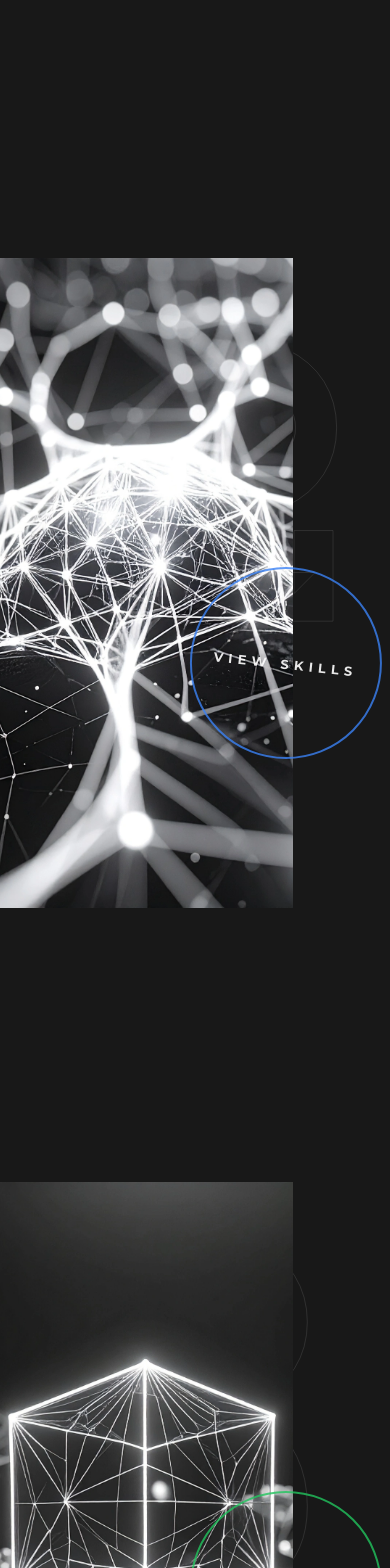
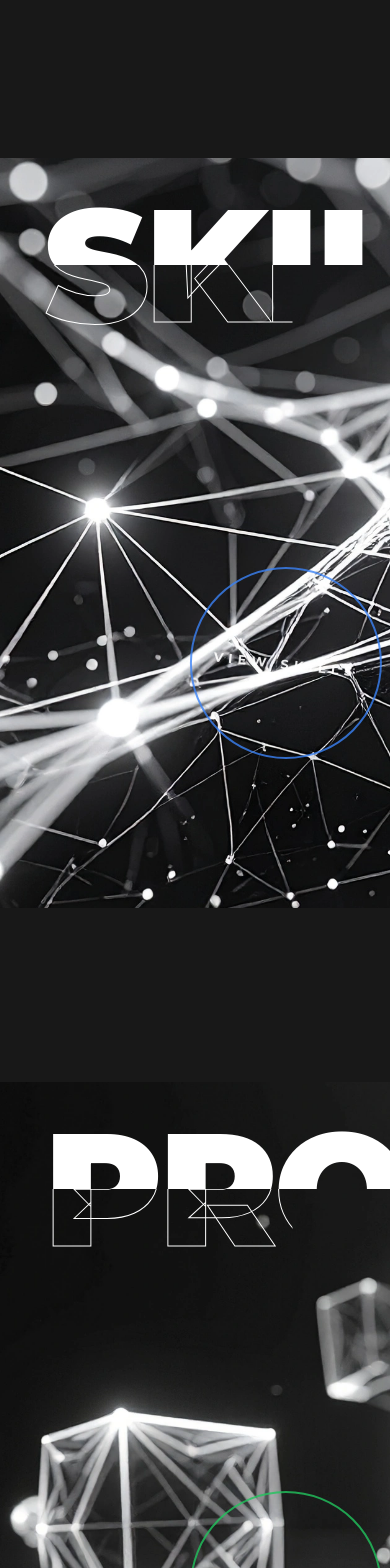
Before and after one commit to Kyaa-A/portfolio-showcase, a Next.js app: page / in a window 390 px wide. Shown: the part 860-2428 px from the top of the page. Built offline with nearby package versions, Linux system fonts and the light colour scheme.

Commit message:
Landing Page Done, need to be responsive

```diff
--- a/src/components/sections/NewSiteSection.tsx
+++ b/src/components/sections/NewSiteSection.tsx
@@ -11,7 +11,7 @@ export function NewSiteSection() {
     <section className="min-h-screen bg-background relative flex items-center overflow-hidden">
               {/* Video on the right side */}
                   <motion.div
-            className="absolute right-60 top-3/5 -translate-y-1/2 z-10 w-[36rem] h-[40rem]"
+            className="absolute left-[38%] top-[55%] -translate-y-1/2 z-10 w-[42rem] h-[46rem]"
             initial={{ opacity: 0, scale: 0.8, x: 50, rotate: -5 }}
             animate={{
               opacity: isVideoVisible ? 1 : 0,
@@ -66,9 +66,8 @@ export function NewSiteSection() {
                   transition: { duration: 0.2, ease: "easeOut" }
                 }}
               >
-                NEW SIT
+                NEW SITE
               </motion.span>
-              <span className="text-white">E</span>
             </span>
           </motion.h1>
 
--- a/src/components/sections/ProjectsSubsection.tsx
+++ b/src/components/sections/ProjectsSubsection.tsx
@@ -22,19 +22,17 @@ export function ProjectsSubsection() {
       const cx = rect.left + rect.width / 2;
       const cy = rect.top + rect.height / 2;
 
-      // Magnetic (inverse) mapping: move opposite to cursor, more sensitive
       const vw = window.innerWidth || 1;
       const vh = window.innerHeight || 1;
       const normX = (mouseX - cx) / vw;
       const normY = (mouseY - cy) / vh;
-      const maxOffsetX = 120; // bigger container
+      const maxOffsetX = 120;
       const maxOffsetY = 60;
       const targetX = Math.max(Math.min(-normX * maxOffsetX * 2, maxOffsetX), -maxOffsetX);
       const targetY = Math.max(Math.min(-normY * maxOffsetY * 2, maxOffsetY), -maxOffsetY);
       mvX.set(targetX);
       mvY.set(targetY);
 
-      // inside detection
       const radius = rect.width / 2;
       const distToCenter = Math.hypot(mouseX - cx, mouseY - cy);
       setIsInside(distToCenter <= radius);
@@ -47,14 +45,12 @@ export function ProjectsSubsection() {
         style={{ x, y }}
       >
         <div className="relative w-48 h-48 flex items-center justify-center">
-          {/* Ring border fades when inside */}
           <motion.div
             className="absolute inset-0 rounded-full border-2"
             animate={{ opacity: isInside ? 0 : 1, borderColor: 'rgba(34, 197, 94, 0.8)' }}
             transition={{ duration: 0.12 }}
           />
 
-          {/* Radial fill from center */}
           <motion.div
             className="absolute inset-0 rounded-full bg-green-500"
             initial={false}
@@ -63,7 +59,6 @@ export function ProjectsSubsection() {
             style={{ transformOrigin: 'center center' }}
           />
 
-          {/* Rotating text (outside state) */}
           <motion.div
             className="absolute inset-0 flex items-center justify-center"
             animate={{ rotate: 360, opacity: isInside ? 0 : 1 }}
@@ -74,7 +69,6 @@ export function ProjectsSubsection() {
             </span>
           </motion.div>
 
-          {/* Inside text when overlapped */}
           <motion.div
             className="absolute inset-0 flex items-center justify-center"
             animate={{
@@ -112,25 +106,90 @@ export function ProjectsSubsection() {
 
   return (
     <div className="min-h-screen relative overflow-hidden mt-20">
-      {/* Left Content Area - 75% width */}
+      {/* Main Content Area - 75% width */}
       <div className="w-[75%] h-screen relative">
+        {/* Content Container */}
+        <div className="relative h-full">
+          {/* Title Container - positioned relative to parent */}
+          <div className="relative w-full" style={{ height: '180px' }}>
+            {/* Animated Text - now positioned relative to this container */}
+            <div className="absolute inset-x-0 bottom-0 z-20" style={{ top: '45%', paddingLeft: '15%' }}>
+              <motion.div
+                className="relative"
+                initial="hidden"
+                whileInView="visible"
+                exit="hidden"
+                viewport={{ margin: "-100px" }}
+              >
+                {/* Top half - solid white */}
+                <div
+                  className="absolute text-[160px] font-black uppercase tracking-tight text-white flex"
+                  style={{
+                    clipPath: 'polygon(0 0, 100% 0, 100% 50%, 0 50%)',
+                    WebkitClipPath: 'polygon(0 0, 100% 0, 100% 50%, 0 50%)'
+                  }}
+                >
+                  {'PROJECT'.split('').map((letter, index) => (
+                    <motion.span
+                      key={index}
+                      variants={{
+                        hidden: { y: 100, opacity: 0 },
+                        visible: { y: 0, opacity: 1 }
+                      }}
+                      transition={{
+                        duration: 0.8,
+                        ease: [0.16, 1, 0.3, 1],
+                        delay: index * 0.06
+                      }}
+                    >
+                      {letter}
+                    </motion.span>
+                  ))}
+                </div>
+
+                {/* Bottom half - outlined */}
+                <div
+                  className="text-[160px] font-black uppercase tracking-tight flex"
+                  style={{
+                    clipPath: 'polygon(0 50%, 100% 50%, 100% 100%, 0 100%)',
+                    WebkitClipPath: 'polygon(0 50%, 100% 50%, 100% 100%, 0 100%)',
+                    WebkitTextStroke: '1px white',
+                    color: 'transparent'
+                  }}
+                >
+                  {'PROJECT'.split('').map((letter, index) => (
+                    <motion.span
+                      key={index}
+                      variants={{
+                        hidden: { y: 100, opacity: 0 },
+                        visible: { y: 0, opacity: 1 }
+                      }}
+                      transition={{
+                        duration: 0.8,
+                        ease: [0.16, 1, 0.3, 1],
+                        delay: index * 0.06
+                      }}
+                    >
+                      {letter}
+                    </motion.span>
+                  ))}
+                </div>
+              </motion.div>
+            </div>
+          </div>
+
           {/* Background Image - positioned at bottom-left */}
-        <div className="absolute bottom-0 left-0 z-10">
-          <img
+          <div className="absolute bottom-0 left-0 z-10 overflow-hidden" style={{ width: '1300px', height: '750px' }}>
+            <motion.img
               src="/assets/Projects.webp"
               alt="Projects Background"
-            className="object-cover"
-            style={{
-              width: '1100px',
-              height: '650px',
-              display: 'block'
-            }}
+              className="object-cover w-full h-full origin-center"
+              initial={{ scale: 1 }}
+              whileInView={{ scale: 1.1 }}
+              transition={{ duration: 0.8, ease: "easeOut" }}
+              viewport={{ once: false, margin: "-20%" }}
             />
           </div>
-
-        {/* Content will go here */}
-        <div className="relative z-20 h-full flex items-center justify-center">
-          {/* Empty content area */}
         </div>
       </div>
 
--- a/src/components/sections/SkillsSubsection.tsx
+++ b/src/components/sections/SkillsSubsection.tsx
@@ -112,25 +112,90 @@ export function SkillsSubsection() {
 
   return (
     <div className="min-h-screen relative overflow-hidden mt-20">
-      {/* Left Content Area - 75% width */}
+      {/* Main Content Area - 75% width */}
       <div className="w-[75%] h-screen relative">
+        {/* Content Container */}
+        <div className="relative h-full">
+          {/* Title Container - positioned relative to parent */}
+          <div className="relative w-full" style={{ height: '180px' }}>
+            {/* Animated Text - now positioned relative to this container */}
+            <div className="absolute inset-x-0 bottom-0 z-20" style={{ top: '45%', paddingLeft: '15%' }}>
+              <motion.div
+                className="relative"
+                initial="hidden"
+                whileInView="visible"
+                exit="hidden"
+                viewport={{ margin: "-100px" }}
+              >
+                {/* Top half - solid white */}
+                <div
+                  className="absolute text-[160px] font-black uppercase tracking-tight text-white flex"
+                  style={{
+                    clipPath: 'polygon(0 0, 100% 0, 100% 50%, 0 50%)',
+                    WebkitClipPath: 'polygon(0 0, 100% 0, 100% 50%, 0 50%)'
+                  }}
+                >
+                  {'SKILLS'.split('').map((letter, index) => (
+                    <motion.span
+                      key={index}
+                      variants={{
+                        hidden: { y: 100, opacity: 0 },
+                        visible: { y: 0, opacity: 1 }
+                      }}
+                      transition={{
+                        duration: 0.8,
+                        ease: [0.16, 1, 0.3, 1],
+                        delay: index * 0.06
+                      }}
+                    >
+                      {letter}
+                    </motion.span>
+                  ))}
+                </div>
+
+                {/* Bottom half - outlined */}
+                <div
+                  className="text-[160px] font-black uppercase tracking-tight flex"
+                  style={{
+                    clipPath: 'polygon(0 50%, 100% 50%, 100% 100%, 0 100%)',
+                    WebkitClipPath: 'polygon(0 50%, 100% 50%, 100% 100%, 0 100%)',
+                    WebkitTextStroke: '1px white',
+                    color: 'transparent'
+                  }}
+                >
+                  {'SKILLS'.split('').map((letter, index) => (
+                    <motion.span
+                      key={index}
+                      variants={{
+                        hidden: { y: 100, opacity: 0 },
+                        visible: { y: 0, opacity: 1 }
+                      }}
+                      transition={{
+                        duration: 0.8,
+                        ease: [0.16, 1, 0.3, 1],
+                        delay: index * 0.06
+                      }}
+                    >
+                      {letter}
+                    </motion.span>
+                  ))}
+                </div>
+              </motion.div>
+            </div>
+          </div>
+
           {/* Background Image - positioned at bottom-left */}
-        <div className="absolute bottom-0 left-0 z-10">
-          <img
+          <div className="absolute bottom-0 left-0 z-10 overflow-hidden" style={{ width: '1300px', height: '750px' }}>
+            <motion.img
               src="/assets/Skills.webp"
               alt="Skills Background"
-            className="object-cover"
-            style={{
-              width: '1100px',
-              height: '650px',
-              display: 'block'
-            }}
+              className="object-cover w-full h-full origin-center"
+              initial={{ scale: 1 }}
+              whileInView={{ scale: 1.1 }}
+              transition={{ duration: 0.8, ease: "easeOut" }}
+              viewport={{ once: false, margin: "-20%" }}
             />
           </div>
-
-                  {/* Content will go here */}
-        <div className="relative z-20 h-full flex items-center justify-center">
-          {/* Empty content area */}
         </div>
       </div>
 
```
Also changed, not shown: src/components/layout/NavOverlay.tsx (+12 -2 lines), src/components/sections/ContactSubsection.tsx (+80 -21 lines). Lines whose indentation alone changed are shown as unchanged.
